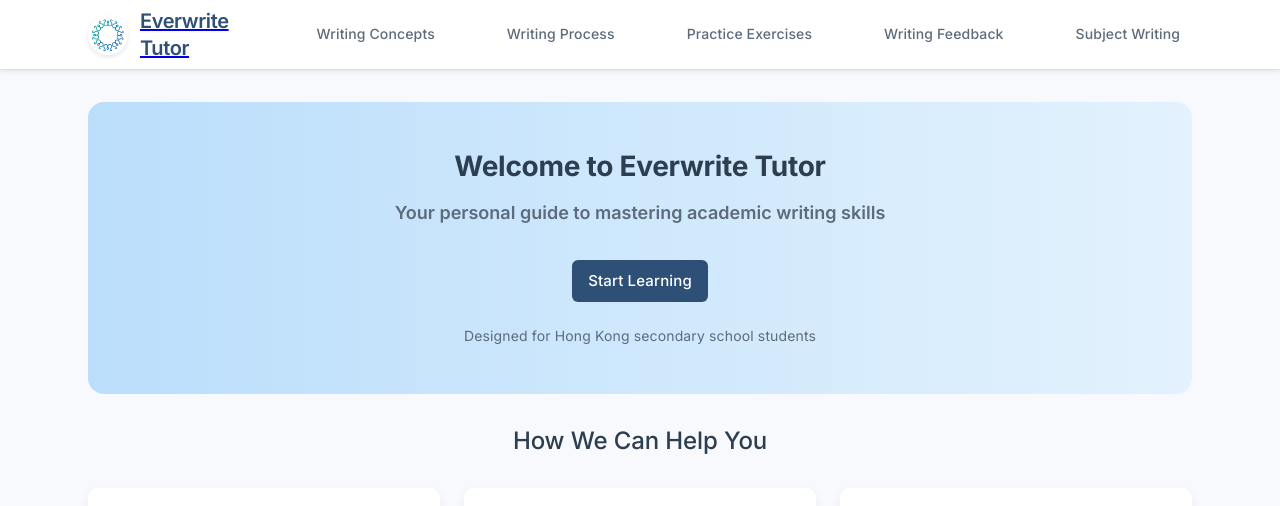
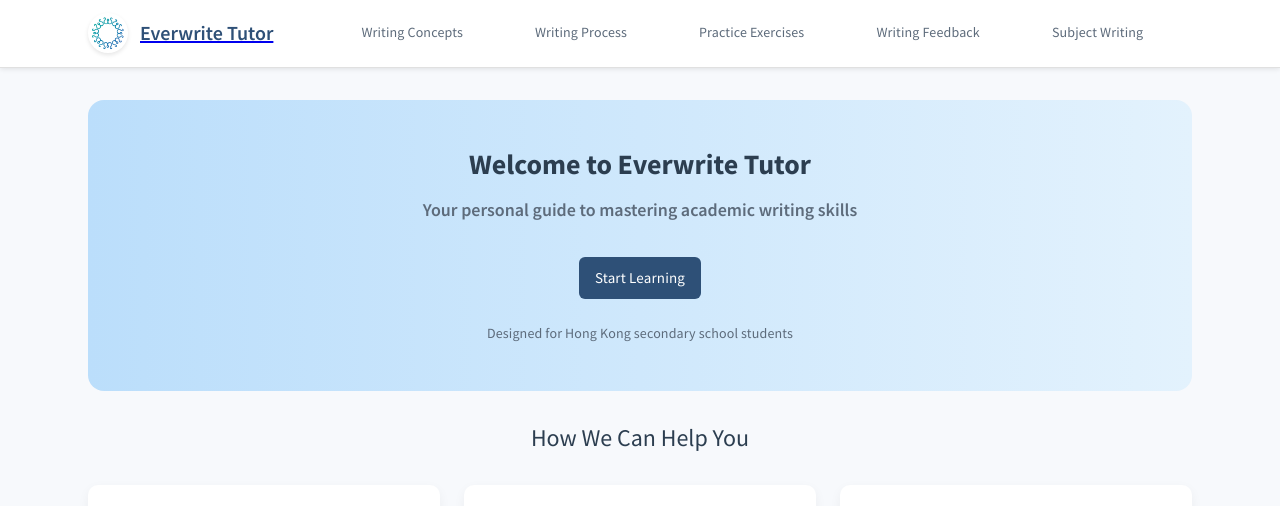
Before and after one commit to wootang01/academic-writing-app, a React (Create React App) app: page / in a window 1280 px wide. Shown: the top 506 px of the page. Built offline with nearby package versions, Linux system fonts and the light colour scheme; some icons are missing.

Commit message:
Update typography to Source Sans Pro for a clean professional look

```diff
--- a/public/index.html
+++ b/public/index.html
@@ -13,7 +13,7 @@
     <!-- Google Fonts -->
     <link rel="preconnect" href="https://fonts.googleapis.com">
     <link rel="preconnect" href="https://fonts.gstatic.com" crossorigin>
-    <link href="https://fonts.googleapis.com/css2?family=Inter:wght@400;500;600;700&display=swap" rel="stylesheet">
+    <link href="https://fonts.googleapis.com/css2?family=Source+Sans+Pro:wght@400;600;700&display=swap" rel="stylesheet">
     <!--
       manifest.json provides metadata used when your web app is installed on a
       user's mobile device or desktop. See https://developers.google.com/web/fundamentals/web-app-manifest/
--- a/src/App.tsx
+++ b/src/App.tsx
@@ -53,33 +53,32 @@ const theme = createTheme({
   },
   typography: {
     fontFamily: [
-      'Inter',
-      'Segoe UI',
-      'Roboto',
+      '"Source Sans Pro"',
       '-apple-system',
       'BlinkMacSystemFont',
+      'Roboto',
       'Arial',
       'sans-serif',
     ].join(','),
     h1: {
       fontWeight: 700,
       fontSize: '2.5rem',
-      letterSpacing: '-0.02em',
+      letterSpacing: '-0.01em',
     },
     h2: {
       fontWeight: 700,
       fontSize: '2rem',
-      letterSpacing: '-0.015em',
+      letterSpacing: '-0.01em',
     },
     h3: {
       fontWeight: 600,
       fontSize: '1.75rem',
-      letterSpacing: '-0.01em',
+      letterSpacing: '0',
     },
     h4: {
       fontWeight: 600,
       fontSize: '1.5rem',
-      letterSpacing: '-0.005em',
+      letterSpacing: '0',
     },
     h5: {
       fontWeight: 600,
@@ -93,7 +92,7 @@ const theme = createTheme({
     },
     button: {
       textTransform: 'none',
-      fontWeight: 500,
+      fontWeight: 600,
       letterSpacing: '0.01em',
     },
     body1: {
@@ -105,12 +104,12 @@ const theme = createTheme({
       letterSpacing: '0.01em',
     },
     subtitle1: {
-      fontWeight: 500,
+      fontWeight: 600,
       fontSize: '1rem',
       letterSpacing: '0.01em',
     },
     subtitle2: {
-      fontWeight: 500,
+      fontWeight: 600,
       fontSize: '0.875rem',
       letterSpacing: '0.01em',
     },
--- a/src/components/Header.tsx
+++ b/src/components/Header.tsx
@@ -125,7 +125,7 @@ const Header: React.FC = () => {
               sx={{
                 fontWeight: 600,
                 color: 'primary.main',
-                letterSpacing: '-0.02em',
+                letterSpacing: '0',
                 display: 'flex',
                 alignItems: 'center'
               }}
```
